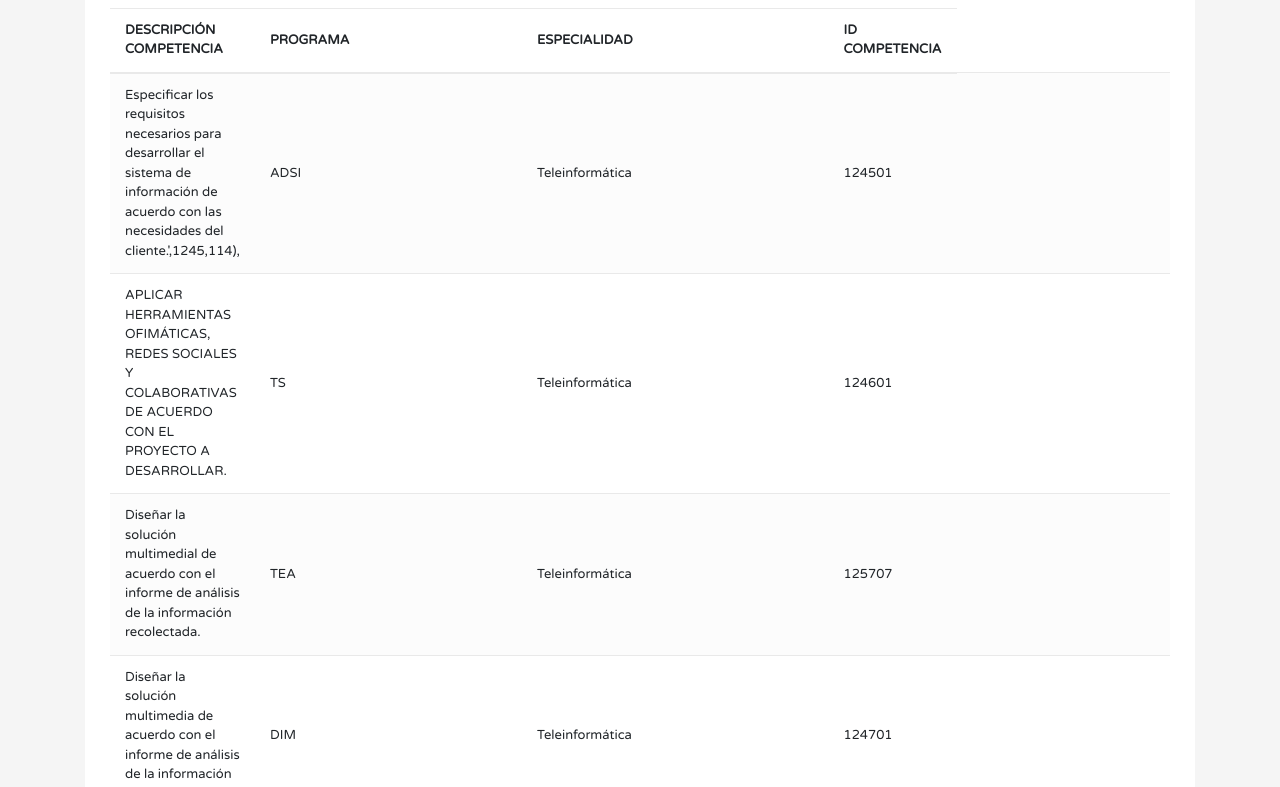
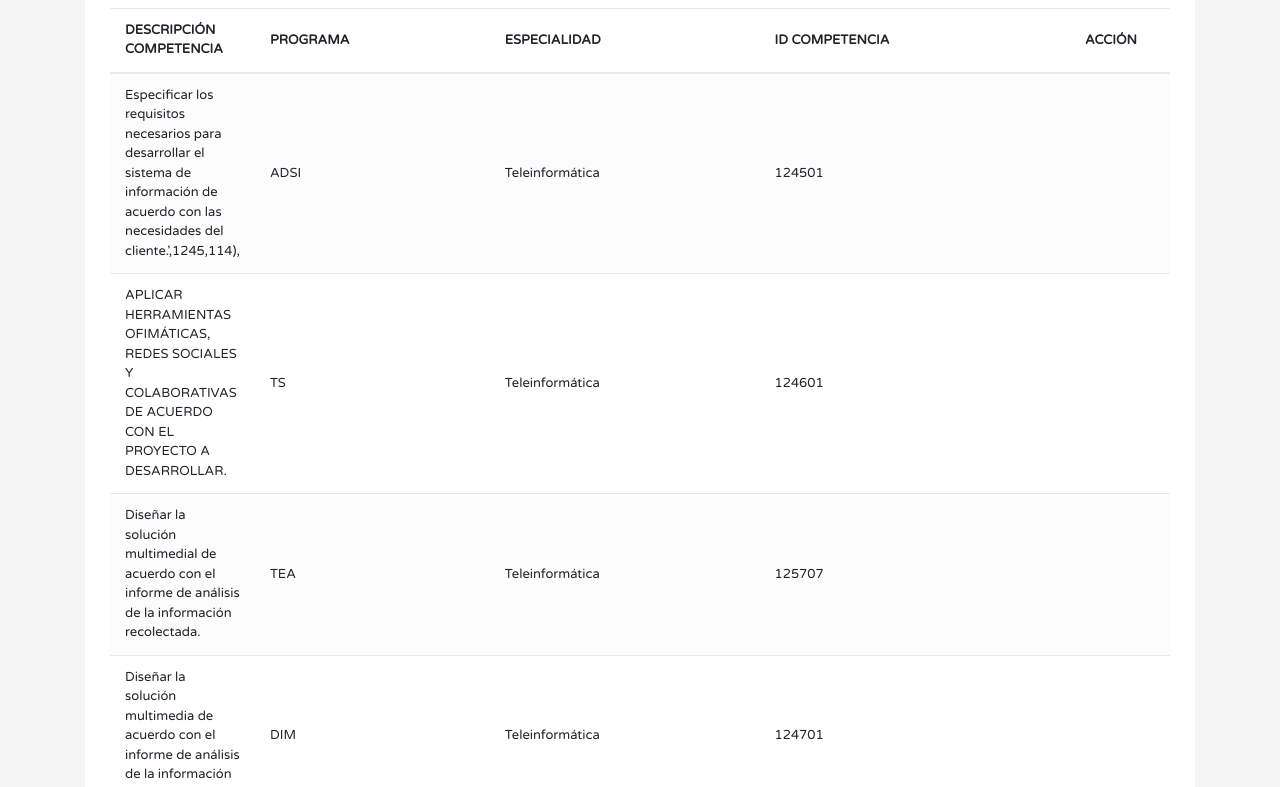
Before and after one commit to systemMachine/sistemaConsultasSENA, a website: page tablacompetencias.html in a window 1280 px wide. Shown: the part 98-885 px from the top of the page. Drawn offline with nearby package versions, Linux system fonts and the light colour scheme.

Commit message:
Update tablacompetencias.html

```diff
--- a/tablacompetencias.html
+++ b/tablacompetencias.html
@@ -204,7 +204,7 @@ $(document).ready(function(){
                         <th>ESPECIALIDAD</th>
 
                         <th>ID COMPETENCIA</th>
-
+                    <th>ACCIÓN</th>
 
                     </tr>
                 </thead>
```
